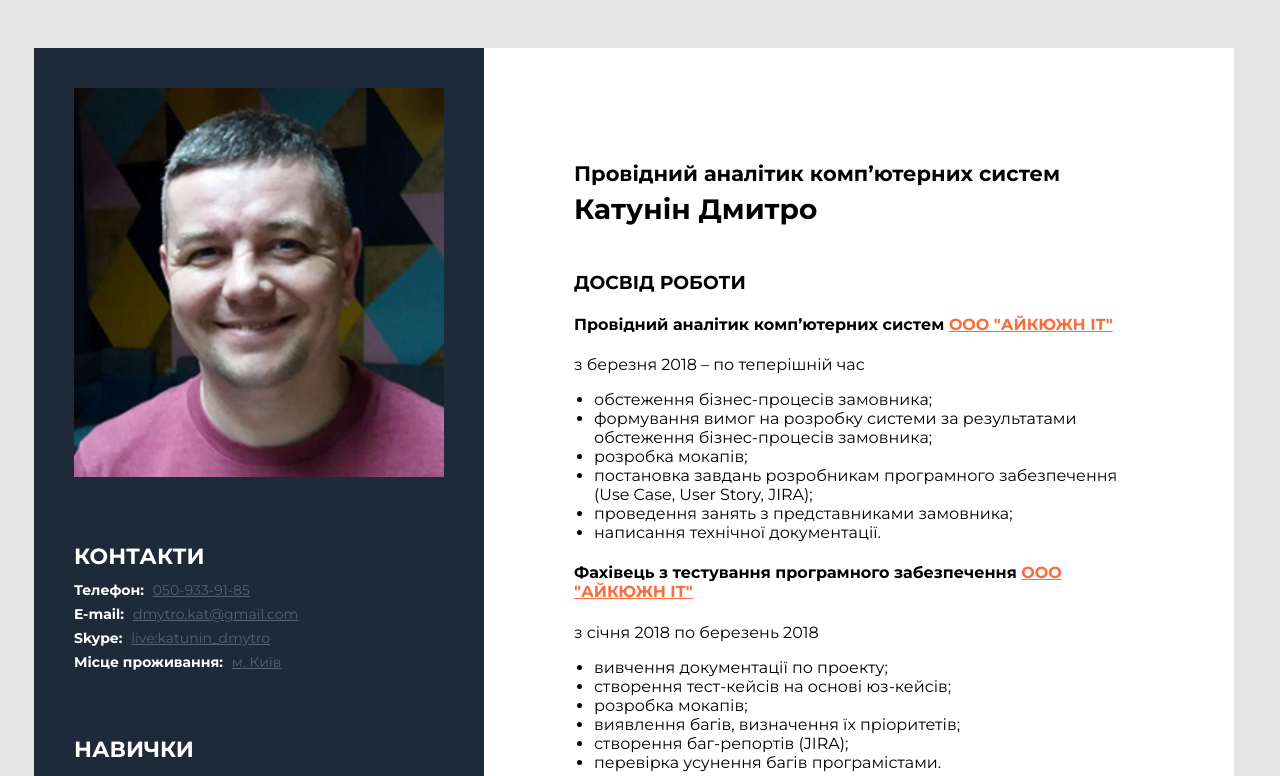
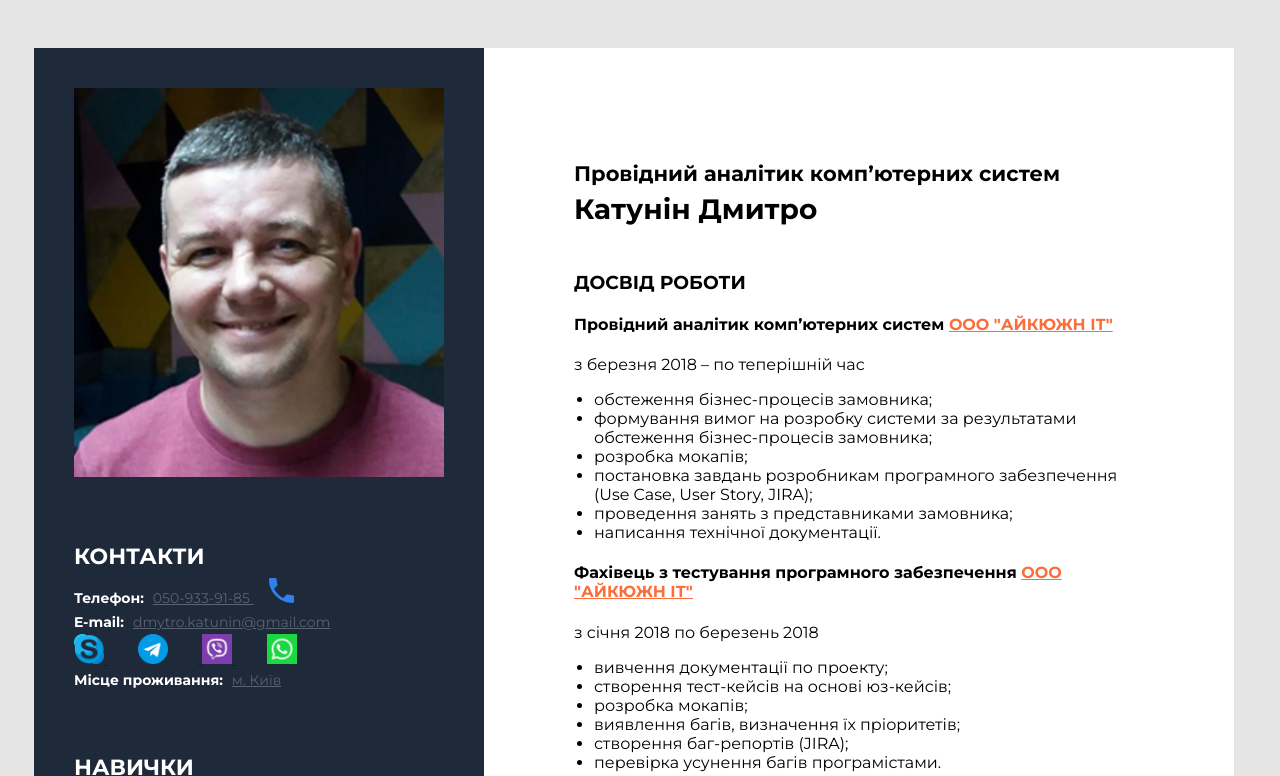
Before and after one commit to DmytroKat/ResumeKat, a plain HTML site: page index.html in a window 1280 px wide. Shown: the top 776 px of the page. Drawn offline with Linux system fonts and the light colour scheme.

Commit message:
Add files via upload

```diff
--- a/css/styles.css
+++ b/css/styles.css
@@ -69,7 +69,8 @@ body{
 }
 .education_title{
     color: black;
-    padding-top: 20px;
+    padding-top: 10px;
+    margin-top: 10px;
 }
 .education_body_title{
     color: #FB6D3A;
@@ -92,7 +93,7 @@ body{
 
 .saidbar-contacts-block{
     padding-top: 40px;
-    padding-right: 40px;
+    padding-right: 5px;
     padding-bottom: 40px;
 }
 
@@ -150,3 +151,44 @@ body{
     padding-bottom: 20px;
     margin-bottom: 20px;
 }
+
+.telegram_link{
+
+}
+
+.telegram_icon{
+    padding: 0 30px 0;
+    width: 30px;
+}
+
+.viber_link{
+
+}
+.viber_icon{
+    width: 30px;
+}
+.phone_link_icone{
+
+}
+.phone_icone{
+    padding: 0 15px 0;
+    width: 25px;
+}
+.whatsup_link{
+
+}
+.whatsup_icone{
+    padding: 0 30px 0;
+    width: 30px;
+}
+
+}
+.skype_link{
+    padding: 0 10px 0;
+    width: 30px;
+}
+
+.skype_icone{
+    padding: 0 0px 0 0px;
+    width: 30px;
+}
--- a/index.html
+++ b/index.html
@@ -220,21 +220,35 @@
                     <a class="contacts-section-link" href="tel:+380509339185">
                         050-933-91-85
                     </a>
+                    <a href="tel:380509339185" class="phone_link_icone">
+                            <img src="./img/img_icons/phone-icon.svg" class="phone_icone" alt="phone_link">
+                    </a>
+<!--
+-->
+
                 </div>
                 <div>
                     <span class="contacts-section-type">
                         E-mail:
                     </span>
-                    <a class="contacts-section-link" href="mailto:dmytro.kat@gmail.com">
-                        dmytro.kat@gmail.com
+                    <a class="contacts-section-link" href="mailto:dmytro.katunin@gmail.com">
+                        dmytro.katunin@gmail.com
                     </a>
                 </div>
                 <div>
-                    <span class="contacts-section-type">
-                        Skype:
-                    </span>
-                    <a class="contacts-section-link" href="skype:live:katunin_dmytro">
-                        live:katunin_dmytro
+                    <a class="skype_link" href="skype:live:katunin_dmytro">
+                        <img src="./img/img_icons/skype.png" class="skype_icone" alt="skype_icone">
+                    </a>
+
+
+                    <a href="http://t.me/DmytroKat" class="telegram_link">
+                        <img src="./img/img_icons/telegram.PNG" class="telegram_icon" alt="telegram_link">
+                    </a>
+                    <a href="viber://chat?number/+380509339185" class="viber_link">
+                        <img src="./img/img_icons/viber.PNG" class="viber_icon" alt="viber_link">
+                    </a>
+                    <a href="https://wa.me/380509339185" class="whatsup_link">
+                        <img src="./img/img_icons/whatsup.PNG" class="whatsup_icone" alt="whatsup_link">
                     </a>
                 </div>
                 <div>
```
Also changed, not shown: img/Foto_7.PNG (added), img/img_icons/phone-icon (1).svg (added), img/img_icons/phone-icon.svg (added), img/img_icons/skype.png (added), img/img_icons/telegram.png (added), img/img_icons/telegram_2.PNG (added), img/img_icons/telegram_3.PNG (added), img/img_icons/viber.png (added), img/img_icons/viber_2.PNG (added), img/img_icons/viber_3.PNG (added), img/img_icons/whatsup (1).png (added), img/img_icons/whatsup.png (added), img/img_icons/whatsup_2.PNG (added), img/img_icons/whatsup_3.PNG (added).
